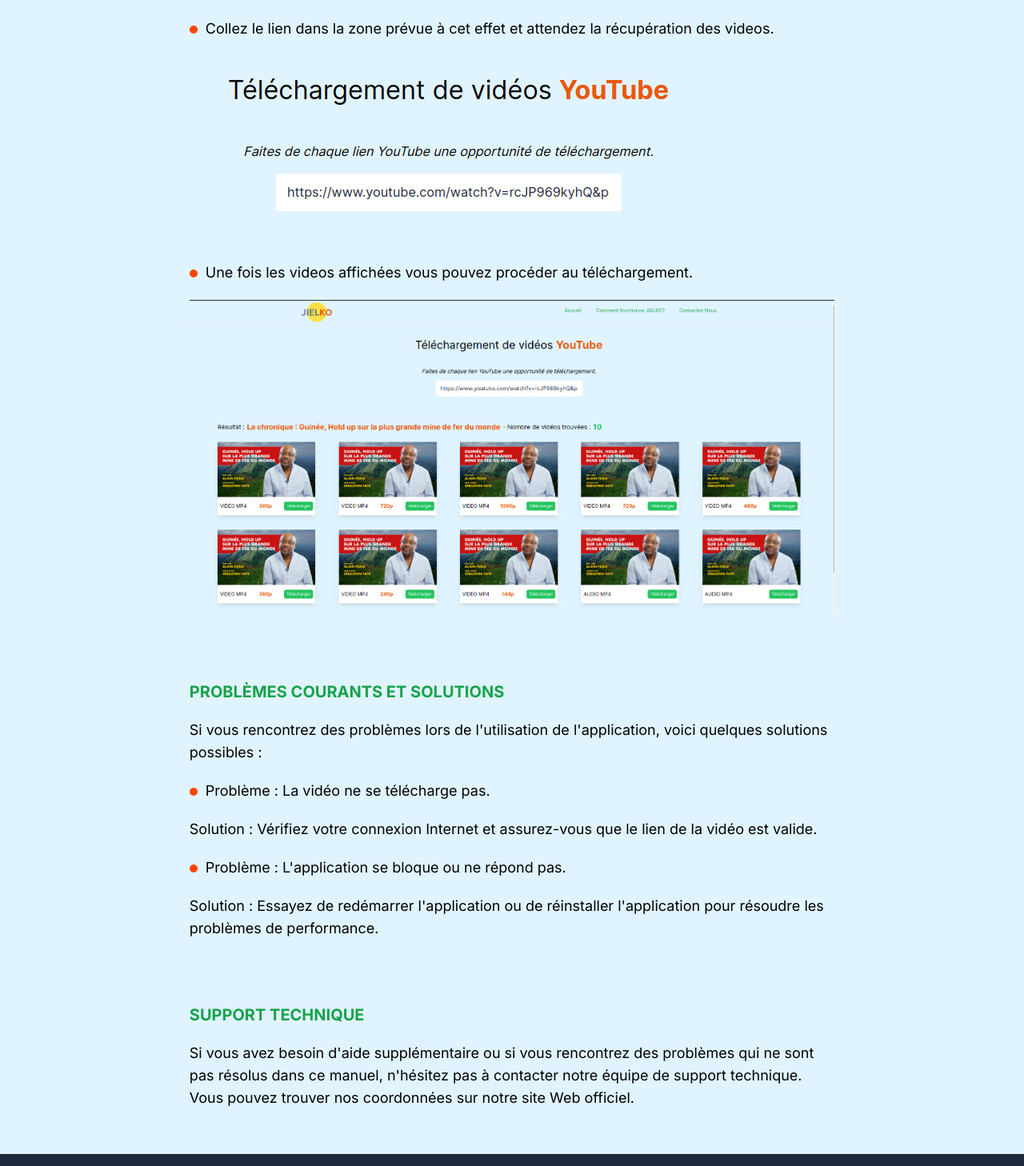
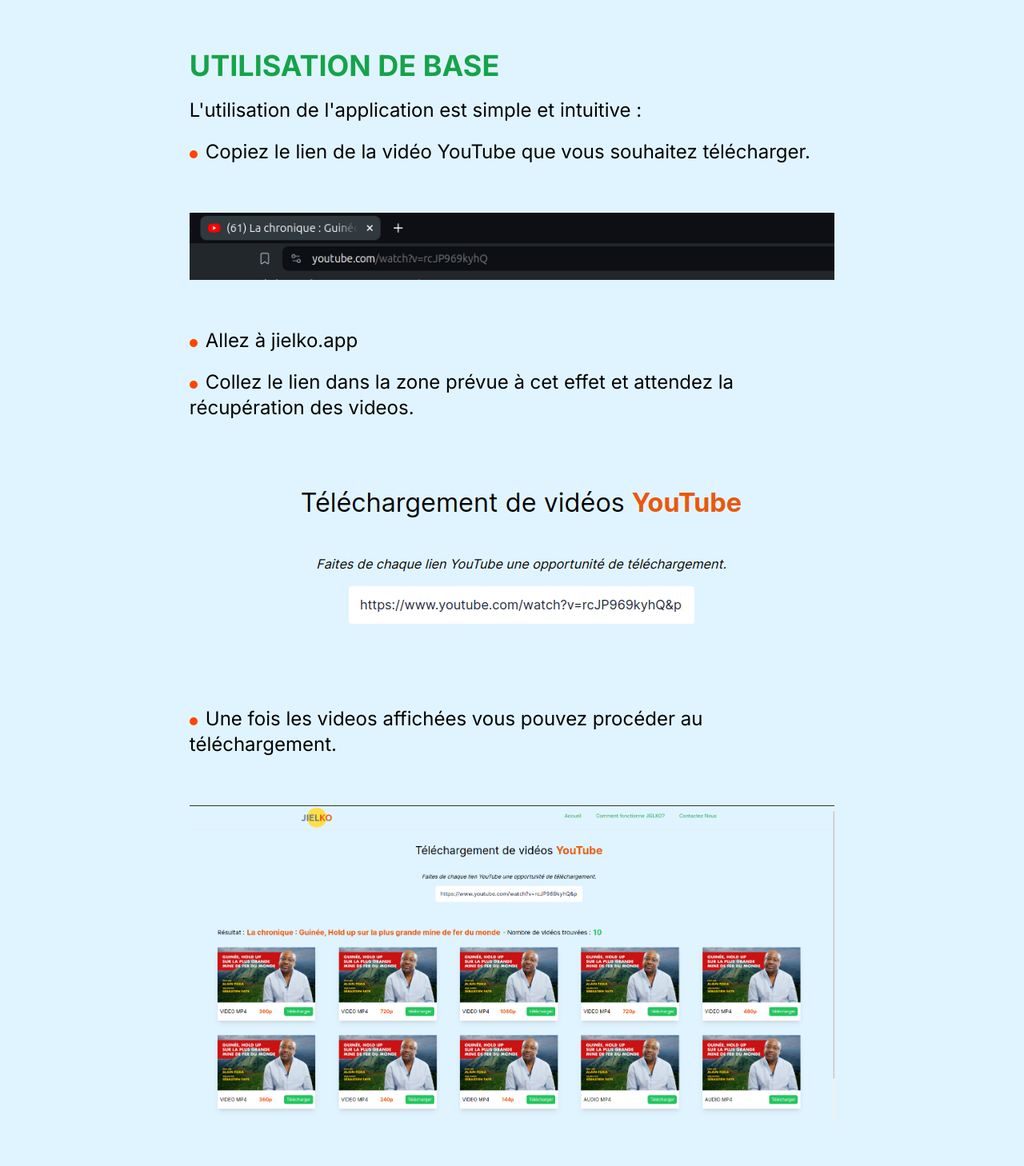
Before and after one commit to alphacpc/downloader, a Next.js app in the folder ui/: page /modop in a window 1280 px wide. Shown: the part 852-2310 px from the top of the page at 80% size. Built offline with nearby package versions, Linux system fonts and the light colour scheme.

Commit message:
update text size and added imahe

```diff
--- a/ui/src/app/modop/page.tsx
+++ b/ui/src/app/modop/page.tsx
@@ -1,14 +1,16 @@
+import Image from "next/image";
+
 import photo1 from "../../assets/images/photo1.png";
 import photo2 from "../../assets/images/photo2.png";
 import photo3 from "../../assets/images/photo3.png";
-import Image from "next/image"
 
 
 export default function Page() {
 
-        const h1 = "text-4xl text-center font-bold py-10"
-        const h2 = "text-xl font-bold my-5 uppercase mt-20 text-green-600"
+        const h1 = "text-6xl leading-normal text-center font-bold py-10"
+        const h2 = "text-4xl font-bold my-5 uppercase mt-20 text-green-600"
         const ul = "ul-list"
+        const text_size = "text-2xl"
 
         return <div className=" min-h-[80vh] text-lg mx-[15%]">
 
@@ -16,7 +18,7 @@
 
                 <div>
                         <h2 className={h2}>Introduction</h2>
-                        <p>Bienvenue dans l'application de téléchargement de vidéos YouTube !
+                        <p className={text_size}>Bienvenue dans l'application de téléchargement de vidéos YouTube !
                         Cette application vous permet de télécharger facilement des vidéos à partir
                         de liens YouTube, vous permettant ainsi de les regarder hors ligne, de les
                         sauvegarder localement ou de les partager avec vos amis.</p>
@@ -24,37 +26,42 @@
 
                 <div>
                         <h2 className={h2}>Utilisation de base</h2>
-                        <p>L'utilisation de l'application est simple et intuitive : </p>
+                        <p className={text_size}>L'utilisation de l'application est simple et intuitive : </p>
                         <ul className={ul}>
-                                <li>Copiez le lien de la vidéo YouTube que vous souhaitez télécharger.</li>
-                                <Image src={photo1} alt="jielko-photo1" />
+                                <li className={text_size}>Copiez le lien de la vidéo YouTube que vous souhaitez télécharger.</li>
+
+                                <div className="bg-yellow-30 flex justify-center py-10">
+                                        <Image src={photo1} alt="jielko-photo1" />
+                                </div>
 
 
-                                <li>Allez à jielko.app</li>
-                                <li>Collez le lien dans la zone prévue à cet effet et attendez la récupération des videos.</li>
-                                <Image src={photo2} alt="jielko-photo2" />
-
-                                <li>Une fois les videos affichées vous pouvez procéder au téléchargement.</li>
-                                <Image src={photo3} alt="jielko-photo3" />
-
+                                <li className={text_size}>Allez à jielko.app</li>
+                                <li className={text_size}>Collez le lien dans la zone prévue à cet effet et attendez la récupération des videos.</li>
+                                <div className="bg-yellow-30 flex justify-center py-10">
+                                        <Image src={photo2} alt="jielko-photo2" />
+                                </div>
+                                <li className={text_size}>Une fois les videos affichées vous pouvez procéder au téléchargement.</li>
+                                <div className="bg-yellow-30 flex justify-center py-10">
+                                        <Image src={photo3} alt="jielko-photo3" />
+                                </div>
                         </ul>
                 </div>
 
                 <div>
                         <h2 className={h2}>Problèmes courants et solutions</h2>
-                        <p>Si vous rencontrez des problèmes lors de l'utilisation de l'application, voici quelques solutions possibles :</p>
+                        <p className={text_size}>Si vous rencontrez des problèmes lors de l'utilisation de l'application, voici quelques solutions possibles :</p>
                         <ul className={ul}>
-                                <li>Problème : La vidéo ne se télécharge pas.</li>
-                                <p>Solution : Vérifiez votre connexion Internet et assurez-vous que le lien de la vidéo est valide.</p>
-                                <li>Problème : L'application se bloque ou ne répond pas.</li>
-                                <p>Solution : Essayez de redémarrer l'application ou de réinstaller l'application pour
+                                <li className={text_size}>Problème : La vidéo ne se télécharge pas.</li>
+                                <p className={text_size}>Solution : Vérifiez votre connexion Internet et assurez-vous que le lien de la vidéo est valide.</p>
+                                <li className={text_size}>Problème : L'application se bloque ou ne répond pas.</li>
+                                <p className={text_size}>Solution : Essayez de redémarrer l'application ou de réinstaller l'application pour
                                 résoudre les problèmes de performance.</p>
                         </ul>
                 </div>
 
                 <div>
                         <h2 className={h2}>Support technique</h2>
-                        <p>Si vous avez besoin d'aide supplémentaire ou si vous rencontrez des problèmes qui ne
+                        <p className={text_size}>Si vous avez besoin d'aide supplémentaire ou si vous rencontrez des problèmes qui ne
                         sont pas résolus dans ce manuel, n'hésitez pas à contacter notre équipe de support technique.
                         Vous pouvez trouver nos coordonnées sur notre site Web officiel. </p>
                 </div>
```
